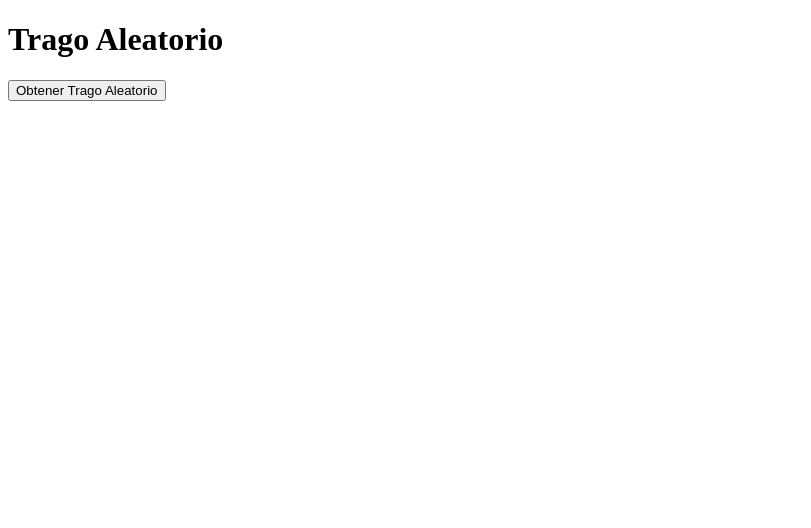
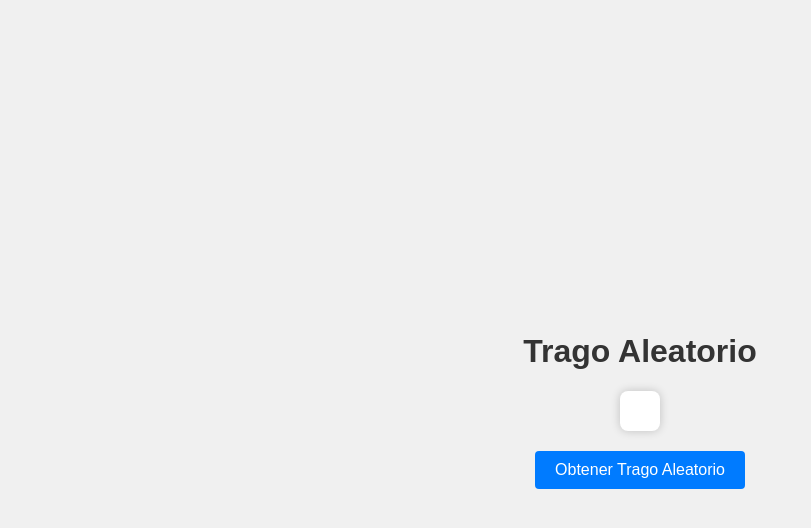
Before and after one commit to Nai1096/actividad11.1, a plain HTML site: page index.html in a window 1280 px wide. Shown: the whole page, without its empty margins (0-811 px from the left). Drawn offline with Linux system fonts and the light colour scheme; no server answers.

Commit message:
Update index.html

```diff
--- a/index.html
+++ b/index.html
@@ -3,7 +3,7 @@
 <head>
     <meta charset="UTF-8">
     <meta name="viewport" content="width=device-width, initial-scale=1.0">
-    <link rel="stylesheet" href="styles.css">
+    <link rel="stylesheet" href="estilos.css">
     <title>Trago Aleatorio</title>
 </head>
 <body>
```
